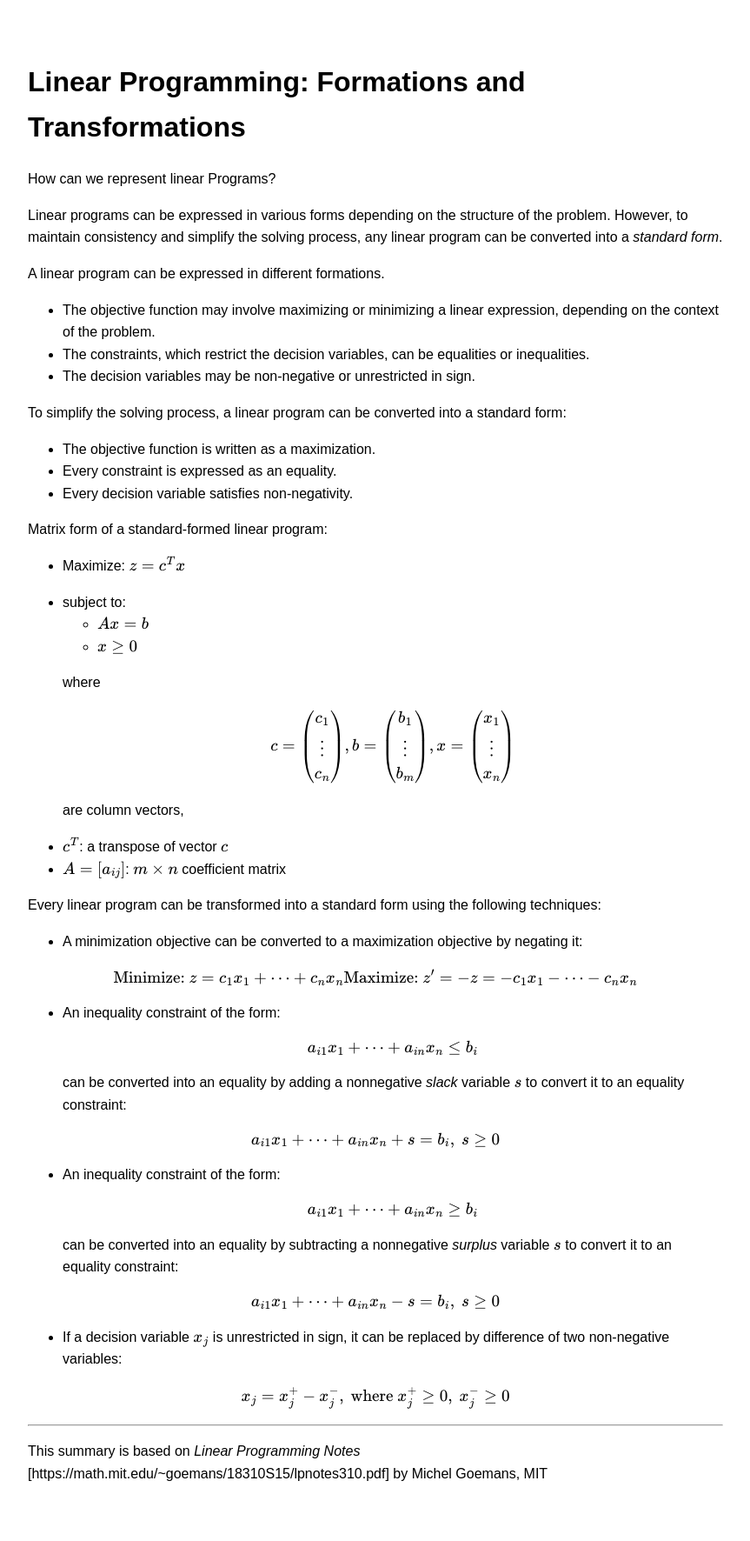
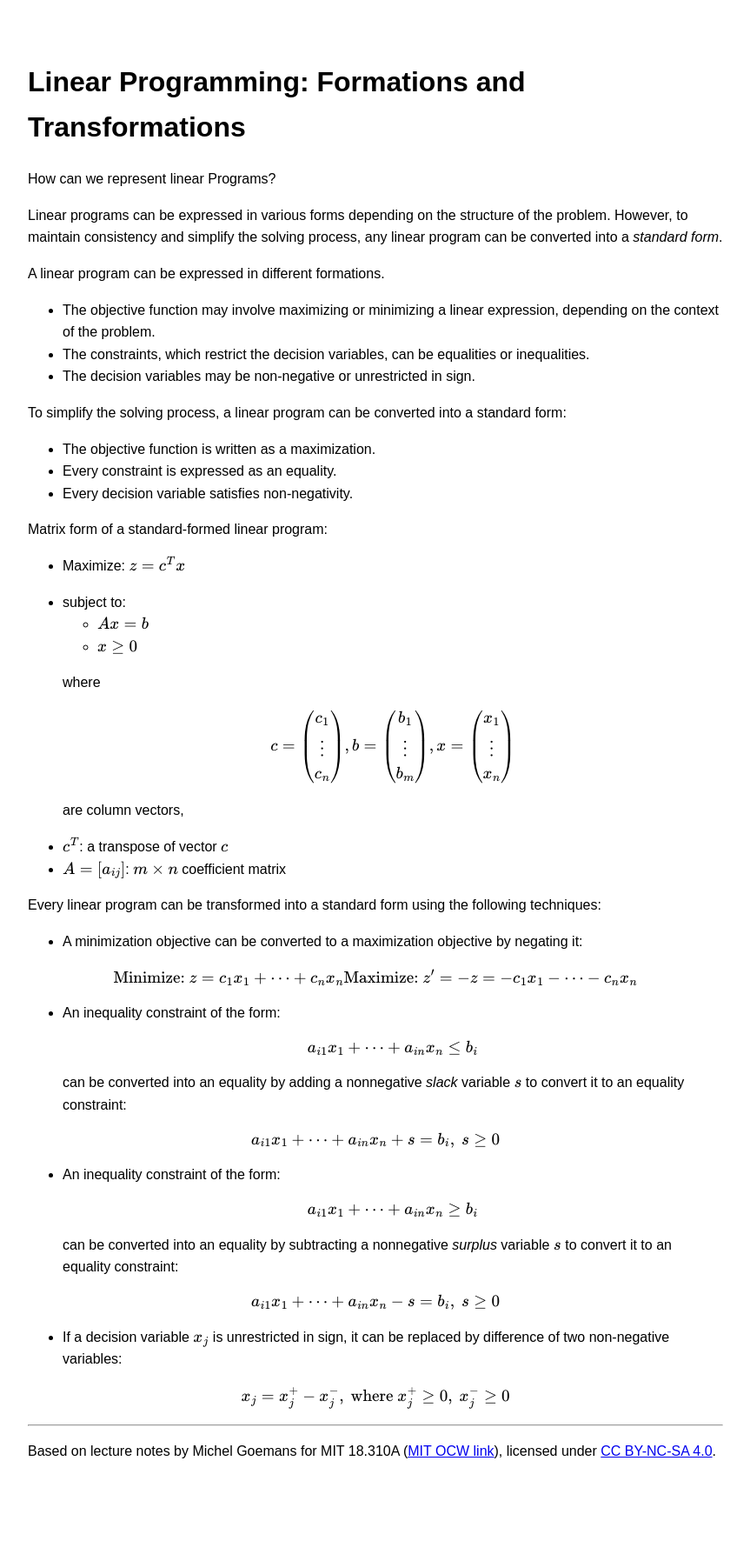
Before and after one commit to mkim2178/mkim2178.github.io, a Jekyll site: the page built from optimizations/lp_formations_transformations.md, in a window 1280 px wide. Shown: the whole page at 87% size, without its empty margins (208-1071 px from the left). Built offline with Jekyll 4.4.1, drawn with Linux system fonts in a browser that asks for light colours; after the commit the page ends 1746 px from its top, so only the background shows below that.

Commit message:
add a detailed citation

```diff
--- a/optimizations/lp_formations_transformations.md
+++ b/optimizations/lp_formations_transformations.md
@@ -78,4 +78,4 @@ x_j = x_j^{+}-x_j^{-},\space \text{where} \space x_j^{+} \ge 0, \space x_j^{-} \
 $$
 
 ---
-This summary is based on *Linear Programming Notes* [https://math.mit.edu/~goemans/18310S15/lpnotes310.pdf] by Michel Goemans, MIT
+Based on lecture notes by Michel Goemans for MIT 18.310A ([MIT OCW link](https://ocw.mit.edu/courses/18-310-principles-of-discrete-applied-mathematics-fall-2013/resources/mit18_310f13_ch8/)), licensed under [CC BY-NC-SA 4.0](https://creativecommons.org/licenses/by-nc-sa/4.0/).
```
